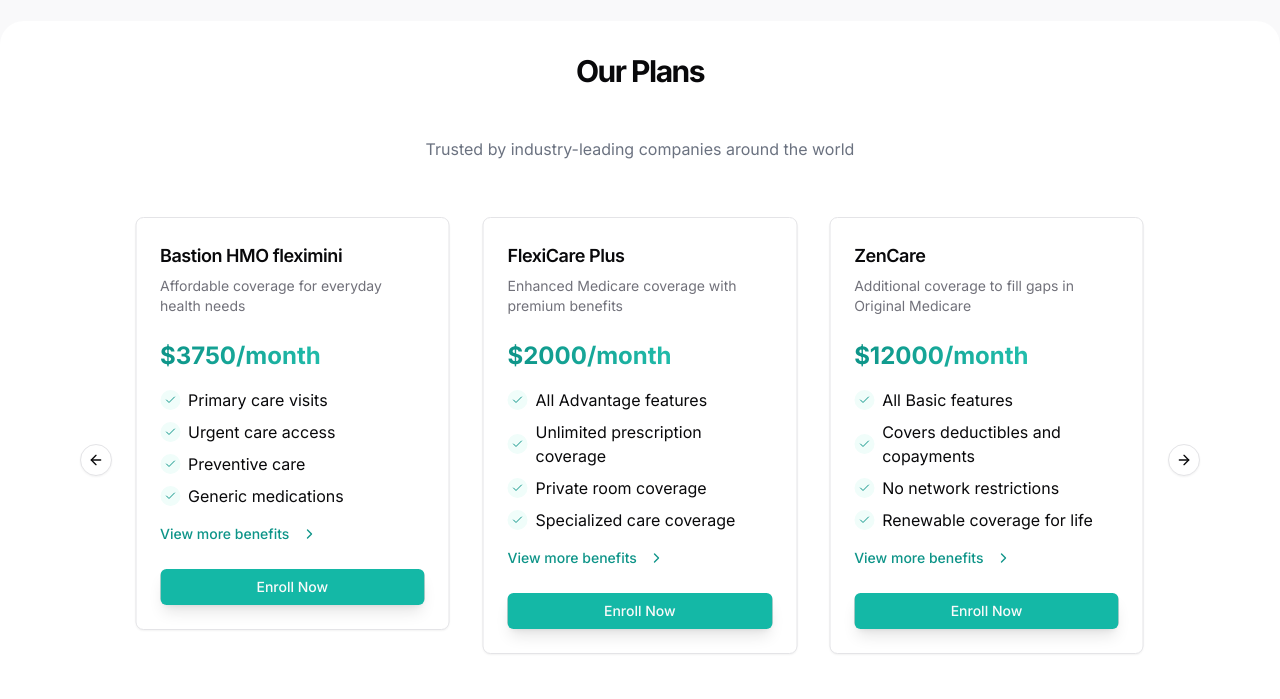
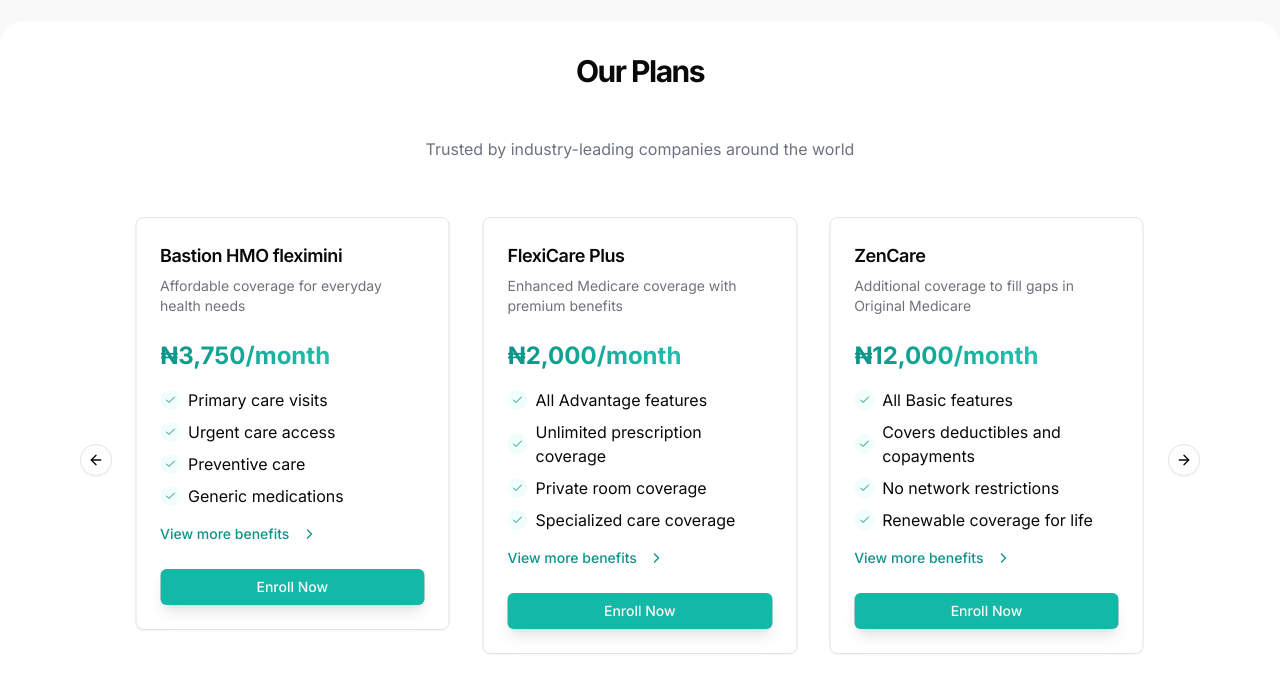
Before and after one commit to Mosesedem/proton-medicare, a Next.js app: page / in a window 1280 px wide. Shown: the part 2541-3240 px from the top of the page. Built offline with nearby package versions, Linux system fonts and the light colour scheme; what @radix-ui/themes would draw is missing.

Commit message:
feat: update pricing format to Nigerian Naira and enhance plans section layout

```diff
--- a/app/page.tsx
+++ b/app/page.tsx
@@ -75,7 +75,7 @@
   name: plan.name,
   description: plan.description,
   // Convert basePrice to a formatted string because the price in your component is expected as a string like "$19/month"
-  price: `$${plan.basePrice}/month`,
+  price: `₦${plan.basePrice.toLocaleString("en-NG")}/month`,
   features: plan.features,
   additionalBenefits: plan.additionalBenefits || [],
 }));
@@ -388,7 +388,8 @@
 
       {/* Plans Section */}
       <section className="w-full bg-muted/50 py-12 md:py-24">
-        <div className="container mx-auto space-y-12 rounded-t-3xl bg-background px-4 py-8">
+        <div className="container mx-auto items-center space-y-12 rounded-t-3xl bg-background px-4 py-8">
+          {/* <div className="mx-auto space-y-12 px-4 py-8"> */}
           <h2 className="mb-8 text-center text-3xl font-bold tracking-tighter">
             Our Plans
           </h2>
```
